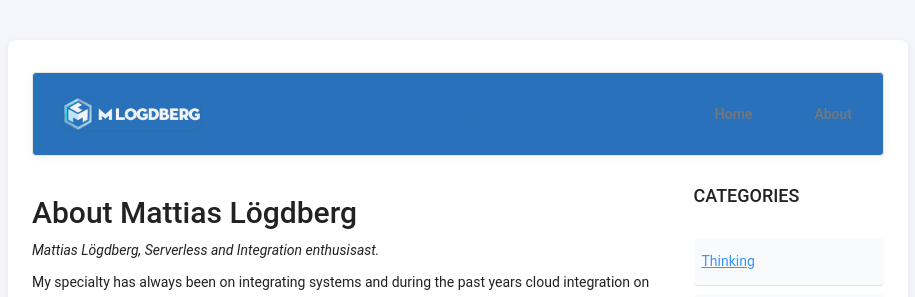
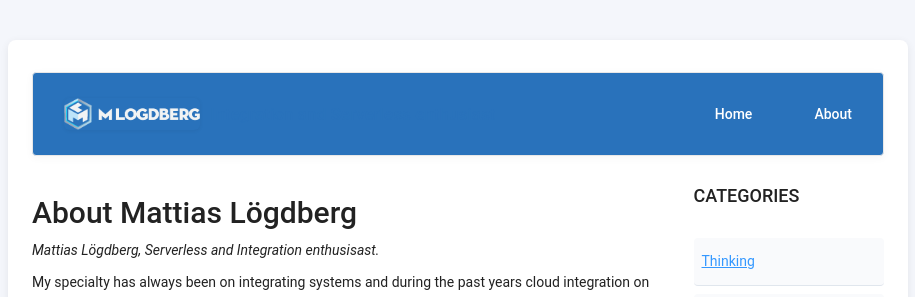
Before and after one commit to MLogdberg/mlogdberg.github.io, a Jekyll site: the page built from _pages/about.md, in a window 1280 px wide. Shown: the top 297 px of the page, without its empty margins (182-1097 px from the left). Built offline with Jekyll 4.4.1, drawn with Linux system fonts in a browser that asks for light colours; nearby versions of some CDN libraries; some web fonts are replaced.

Commit message:
better colors on links

```diff
--- a/assets/css/style.css
+++ b/assets/css/style.css
@@ -1,3 +1,7 @@
+/* Force navbar links to be white, overriding Bootstrap defaults */
+.navbar-default .navbar-nav>li>a {
+	color: #fff !important;
+}
 	body {
 		background: #f4f6fb;
 		font-family: 'Roboto', 'Open Sans', Arial, sans-serif;
@@ -35,8 +39,9 @@
 		font-weight: 500;
 		transition: color 0.2s;
 	}
+
 	.navbar a:hover, .navbar a:focus {
-		color: #ffcb05;
+		color: #17406a;
 	}
 
 	a {
@@ -45,7 +50,7 @@
 		transition: color 0.2s;
 	}
 	a:hover, a:focus {
-		color: #ffcb05;
+		color: #17406a;
 	}
 
 	.cats {
```
